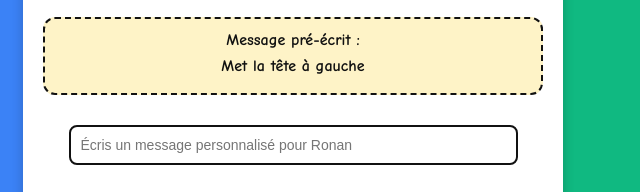
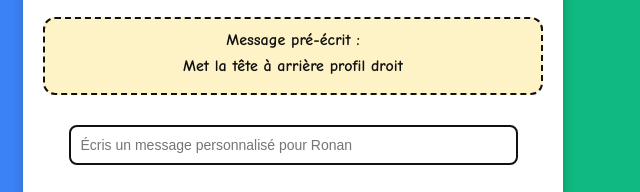
Before and after one commit to jbandrivet/ronan, a plain HTML site: page index.html in a window 1280 px wide. Both pictures are taken after a click on the button "🎲 Aléatoire". Shown: the part 397-589 px from the top of the page, 347-987 px from the left. Drawn offline with Linux system fonts and the light colour scheme.

Commit message:
Enhance random position selection functionality
Added random variations for positions in the script.

```diff
--- a/index.html
+++ b/index.html
@@ -145,6 +145,15 @@
     let position = "face";
     const positions = ["face", "gauche", "droite", "arriere"];
 
+    const randomVariations = [
+      "arrière profil gauche",
+      "arrière profil droit",
+      "arrière tourne ta tête à gauche",
+      "arrière tourne ta tête à droite",
+      "arrière tourne ta tête face",
+      "arrière simple"
+    ];
+
     function messageFor(pos) {
       return `Met la tête à ${pos}`;
     }
@@ -155,8 +164,9 @@
     }
 
     function randomPosition() {
-      const randomPos = positions[Math.floor(Math.random() * positions.length)];
-      setPosition(randomPos);
+      const randomPos = randomVariations[Math.floor(Math.random() * randomVariations.length)];
+      position = randomPos;
+      document.getElementById("message").innerText = `Met la tête à ${randomPos}`;
       alert("🎲 Position aléatoire choisie : " + randomPos + " !");
     }
 
```
